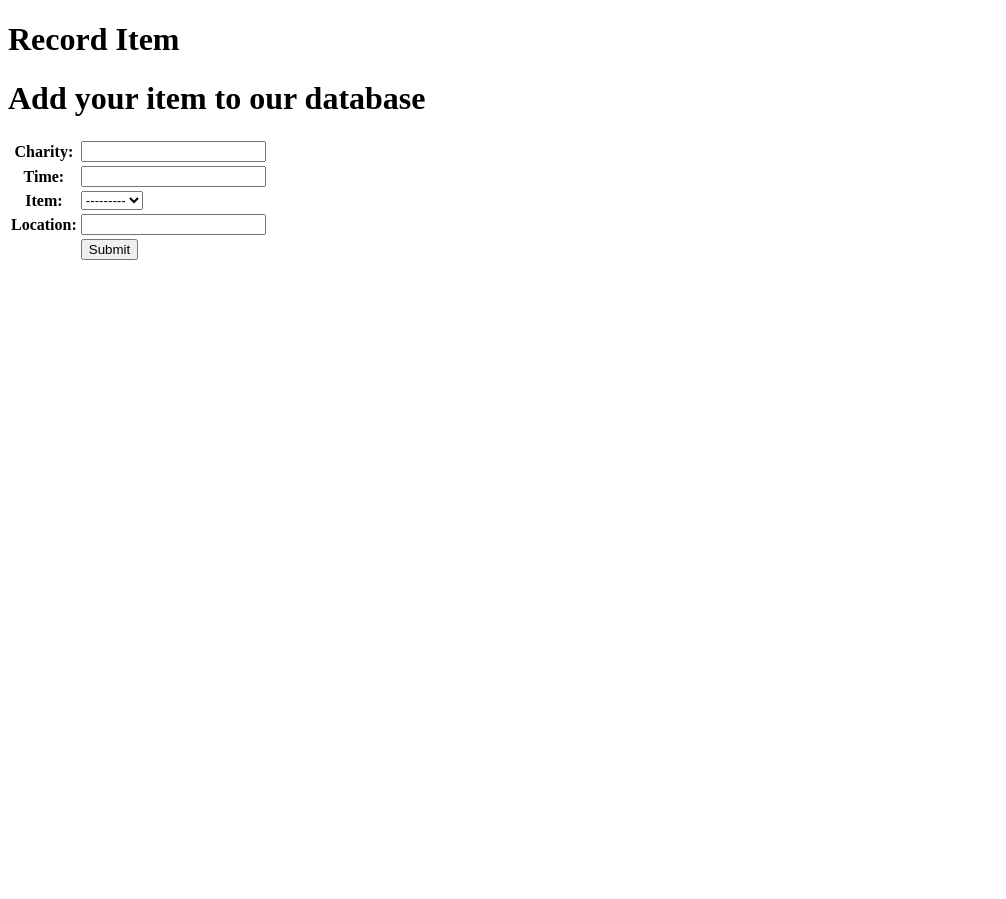
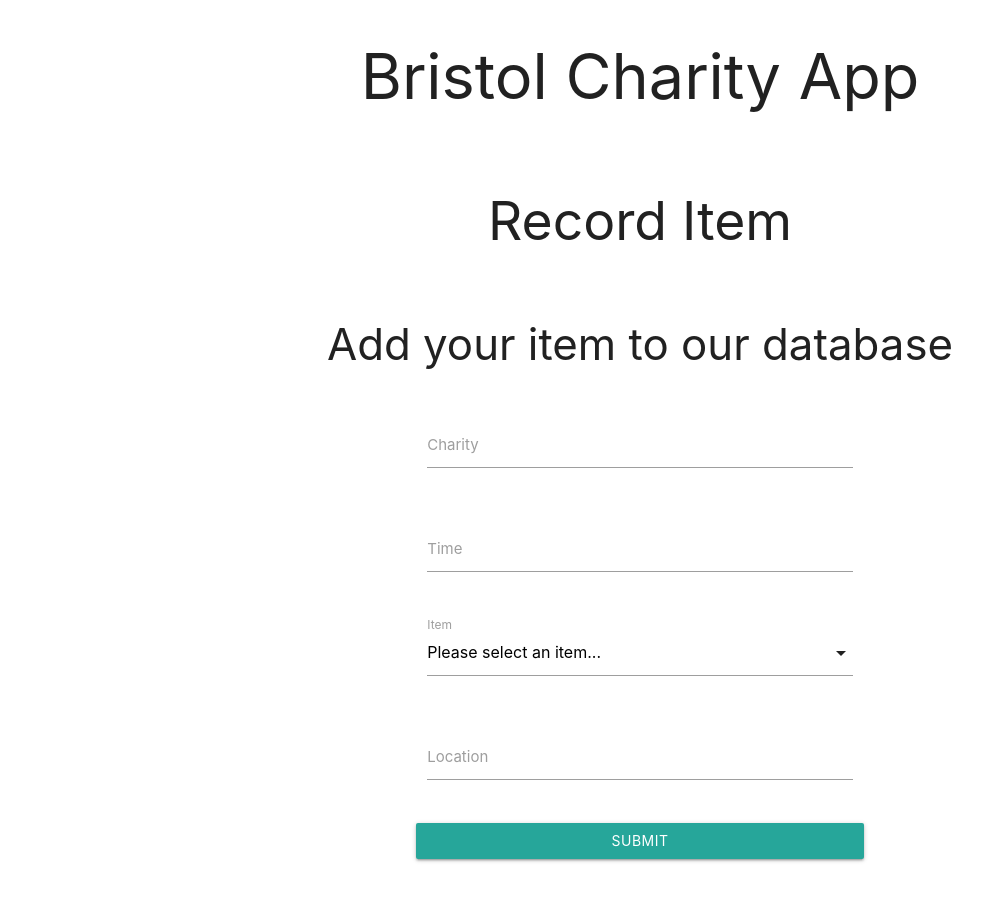
Before and after one commit to souper-streetwise/charity_data, a Django app: page / in a window 1280 px wide. Shown: the whole page, without its empty margins (0-1006 px from the left). Before the commit the page ends 260 px from the top, so only its background shows below. Run offline with Django 3.2, Linux system fonts and the light colour scheme; the visitor is signed in with stand-in values (Sample User, id 1); data that the repository does not hold is empty.

Commit message:
* Materlized UI * Added toast notifications for successfully adding records * Added migration for record model

```diff
--- a/web_app/charity_app/charity_app/templates/base.html
+++ b/web_app/charity_app/charity_app/templates/base.html
@@ -1,15 +1,51 @@
-<!doctype html>
-<html>
+{% with appName="Bristol Charity App" %}
+    <!doctype html>
+    <html>
     <head>
         <meta charset="utf-8">
-		<title>{%block title%}Homepage{%endblock%}</title>
+        <title>{{ appName }}</title>
+
+        <!--JavaScript at end of body for optimized loading-->
+        <script src="https://code.jquery.com/jquery-3.4.1.min.js"
+                integrity="sha256-CSXorXvZcTkaix6Yvo6HppcZGetbYMGWSFlBw8HfCJo=" crossorigin="anonymous"></script>
+
+        <!-- Compiled and minified CSS -->
+        <link rel="stylesheet" href="https://cdnjs.cloudflare.com/ajax/libs/materialize/1.0.0/css/materialize.min.css">
+
+        <!-- Compiled and minified JavaScript -->
+        <script src="https://cdnjs.cloudflare.com/ajax/libs/materialize/1.0.0/js/materialize.min.js"></script>
+
+        <script>
+            $(document).ready(function () {
+                $('select').formSelect();
+            });
+        </script>
+
+        <link href="https://fonts.googleapis.com/icon?family=Material+Icons" rel="stylesheet">
+
+        <!--Let browser know website is optimized for mobile-->
+        <meta name="viewport" content="width=device-width, initial-scale=1.0"/>
     </head>
 
     <body>
-        <h1>{{ title }}</h1>
-        	{%block content%}This is main block{%endblock%}
+    <div class="container">
+        <div class="row">
+            <h1 class="col s12 center-align">{{ appName }}</h1>
+        </div>
+        <div class="row">
+            <h2 class="col s12 center-align">{% block title %}{% endblock %}</h2>
+        </div>
+        {% block content %}This is main block{% endblock %}
+    </div>
+
+    {% if messages %}
+        {% for message in messages %}
+            <script>M.toast({html: "{{ message }}"})</script>
+        {% endfor %}
+    {% endif %}
     </body>
 
-    {%block css%} {%endblock%}
-    {%block js%} {%endblock%}
-</html>
+    {% block css %} {% endblock %}
+    {% block js %} {% endblock %}
+    </html>
+{% endwith %}
--- /dev/null
+++ b/web_app/charity_app/charity_app/templates/registration/logout.html
@@ -0,0 +1,5 @@
+{% extends "base.html" %}
+
+{% block content %}
+    <h1>Logged out...</h1>
+{% endblock %}
--- a/web_app/charity_app/charity_app/urls.py
+++ b/web_app/charity_app/charity_app/urls.py
@@ -15,10 +15,12 @@ Including another URLconf
 """
 from django.contrib import admin
 from django.urls import path, include
+from . import views
 
 urlpatterns = [
     path('admin/', admin.site.urls),
     path('', include('record.urls')),
     # Login Page
     path('accounts/', include('django.contrib.auth.urls')),
+    path('logout/', views.logout_user)
 ]
--- a/web_app/charity_app/record/admin.py
+++ b/web_app/charity_app/record/admin.py
@@ -1,4 +1,5 @@
 from django.contrib import admin
-from .models import Record
+from .models import Record, Item
 
 admin.site.register(Record)
+admin.site.register(Item)
--- a/web_app/charity_app/record/forms.py
+++ b/web_app/charity_app/record/forms.py
@@ -1,10 +1,19 @@
 from django import forms
 from django.forms import ModelForm
-from .models import Record
+from .models import Record, Item
 
 # create the form class for the Record model
 class RecordForm(ModelForm):
+	item = forms.ModelChoiceField(
+		queryset=Item.objects.all(),
+		empty_label="Please select an item..."
+	)
 	class Meta:
 		model = Record
 		fields = '__all__'
-#		fields = ['charity', 'time', 'location']
+		# fields = ['charity', 'time', 'location']
+		# widgets = {
+			# 'charity': forms.TextInput(
+			# 	attrs={'placeholder': 'Charity'}
+			# )
+		# }
--- a/web_app/charity_app/record/templates/record/add_item.html
+++ b/web_app/charity_app/record/templates/record/add_item.html
@@ -1,25 +1,56 @@
 {% extends "base.html" %}
 
-{% block title %}Record Item{% endblock title %}
+{% block title %}{{ title }}{% endblock title %}
 
 {% block content %}
-<h1>Add your item to our database</h1>
+    <div class="row">
+        <h3 class="col s12 center-align">Add your item to our database</h3>
+    </div>
 
     {% if submitted %}
-    <p class="success">
+        <div class="row">
+            <p class="success col s12">
                 Your item was submitted successfully. Thank you.
             </p>
+        </div>
 
     {% else %}
-    <form action="" method="post" novalidate>
-    <table>
-        {{ form.as_table }}
-        <tr>
-            <td>&nbsp;</td>
-            <td><input type="submit" value="Submit"></td>
-        </tr>
-    </table>
+        <div class="row">
+            <form action="" method="post" class="col s12 m10 offset-m1 l6 offset-l3" novalidate>
+                <div class="row">
+                    <div class="input-field col s12">
+                        {{ form.charity }}
+                        <label for={{ form.charity.id_for_label }}>Charity</label>
+                    </div>
+                </div>
+                <div class="row">
+                    <div class="input-field col s12">
+                        {{ form.time }}
+                        <label for={{ form.time.id_for_label }}>Time</label>
+                    </div>
+                </div>
+                <div class="row">
+                    <div class="input-field col s12">
+                        {{ form.item }}
+                        <label for={{ form.time.id_for_label }}>Item</label>
+                    </div>
+                </div>
+                <div class="row">
+                    <div class="input-field col s12">
+                        {{ form.location }}
+                        <label for={{ form.location.id_for_label }}>Location</label>
+                    </div>
+                </div>
+
+                <div class="row">
+                    <button class="col s12 btn">Submit</button>
+                </div>
+
+                {#                    <td><input type="submit" value="Submit"></td>#}
+                {#                </tr>#}
+                {#            </table>#}
                 {% csrf_token %}
             </form>
+        </div>
     {% endif %}
 {% endblock content %}
--- a/web_app/charity_app/record/views.py
+++ b/web_app/charity_app/record/views.py
@@ -1,4 +1,6 @@
-from django.shortcuts import render
+from django.contrib import messages
+from django.http import HttpResponse
+from django.shortcuts import render, redirect
 #from django.http import HttpResponse
 from django.contrib.auth.decorators import login_required
 from .forms import RecordForm
@@ -13,8 +15,9 @@ def record_create(request):
 	form = RecordForm(request.POST or None)
 
 	if request.POST:
-		print("You create instance")
 		form.save()
+		messages.success(request,"Record saved successfully")
+		return redirect("/")
 
 
 	return render(request,"record/add_item.html",{'title':"Record Item","form": form})
```
Also changed, not shown: web_app/charity_app/charity_app/templates/registration/login.html (+40 -8 lines), web_app/charity_app/charity_app/views.py (added, +10 -0 lines), web_app/charity_app/record/migrations/0001_initial.py (added). Lines whose indentation alone changed are shown as unchanged.
